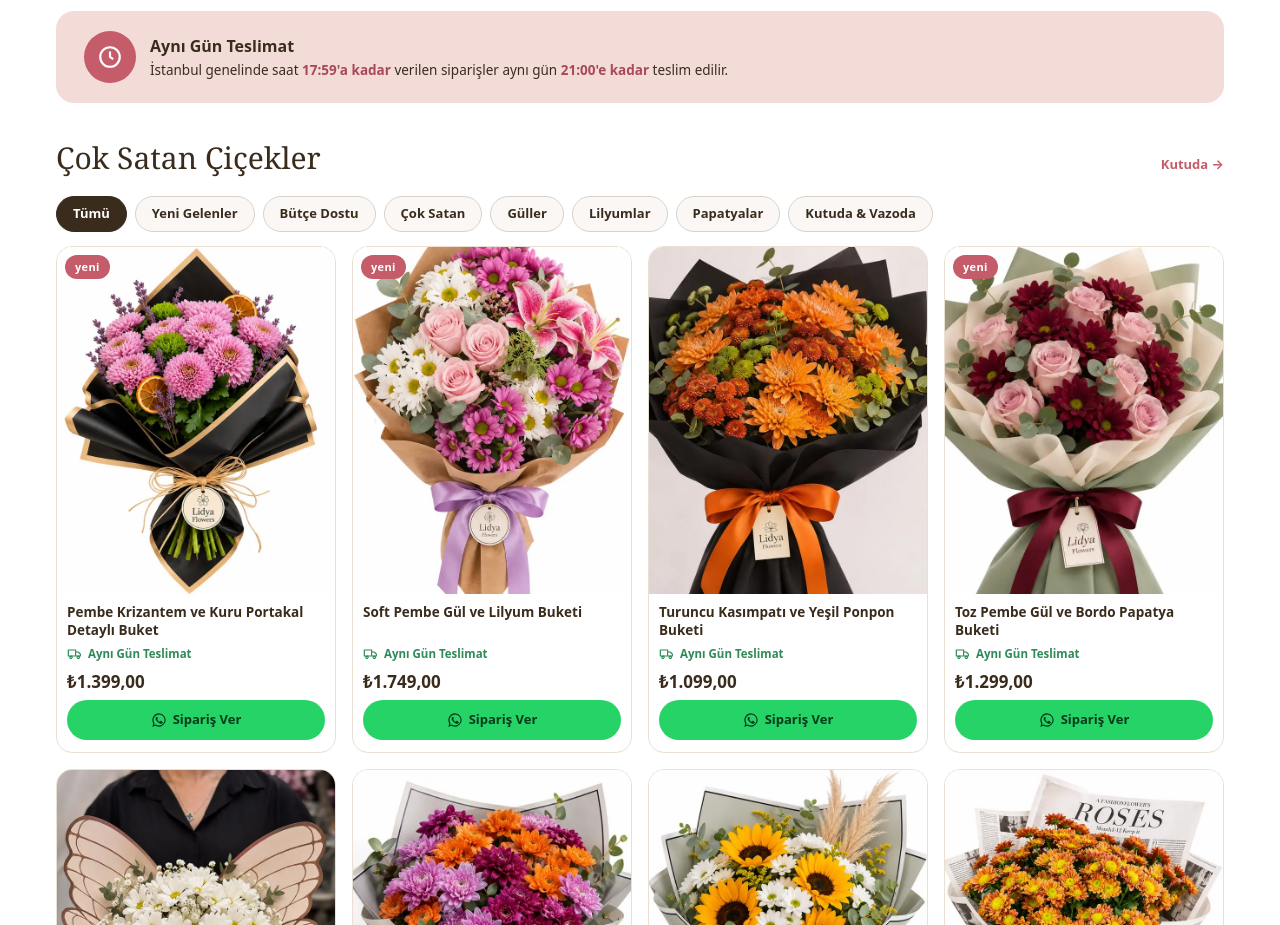
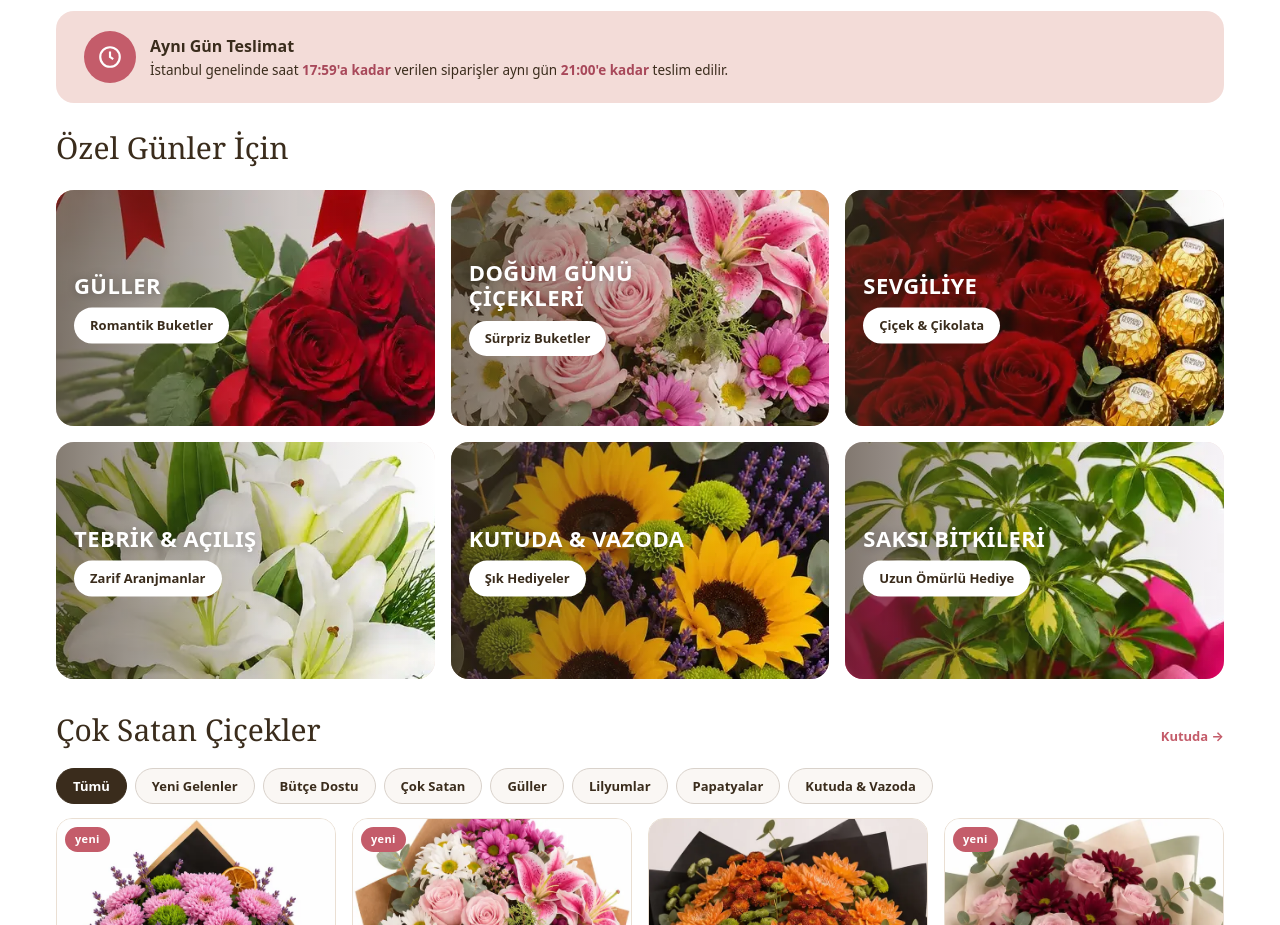
Before and after one commit to veinpsycoo/lidya-flowers-ornek, a plain HTML site: page index.html in a window 1280 px wide. Shown: the part 900-1825 px from the top of the page. Drawn offline with Linux system fonts and the light colour scheme.

Commit message:
Ana sayfa: büyük görselli kategori kartları

```diff
--- a/index.html
+++ b/index.html
@@ -112,6 +112,17 @@ footer a:hover{color:#fff}
 .kart .etk{position:absolute;left:8px;top:8px;background:var(--rose);color:#fff;font-size:11px;font-weight:800;letter-spacing:.03em;padding:4px 10px;border-radius:999px;text-transform:lowercase}
 .kart .tes{display:flex;align-items:center;gap:5px;font-size:11.5px;font-weight:700;color:#2e8b57}
 .kart .tes svg{width:16px;height:16px;fill:none;stroke:currentColor;stroke-width:1.8;flex:0 0 auto}
+.buyuk{display:grid;gap:12px;padding:6px 0 18px}
+.bk{position:relative;display:block;border-radius:18px;overflow:hidden;aspect-ratio:2.2/1;background:var(--pink)}
+.bk img{width:100%;height:100%;object-fit:cover;transition:transform .4s}
+.bk:hover img{transform:scale(1.04)}
+.bk::after{content:"";position:absolute;inset:0;background:linear-gradient(90deg,rgba(58,44,28,.62),rgba(58,44,28,.12) 62%,transparent)}
+.bk div{position:absolute;left:18px;top:50%;transform:translateY(-50%);z-index:1;max-width:62%}
+.bk h3{margin:0 0 10px;color:#fff;font:800 clamp(17px,4.8vw,22px)/1.15 system-ui,sans-serif;letter-spacing:.02em;text-transform:uppercase;text-shadow:0 1px 8px rgba(0,0,0,.25)}
+.bk span{display:inline-block;background:#fff;color:var(--ink);font-weight:700;font-size:13px;padding:8px 16px;border-radius:999px}
+.bk:hover span{background:var(--rose);color:#fff}
+@media(min-width:720px){.buyuk{grid-template-columns:repeat(2,1fr);gap:16px}}
+@media(min-width:1000px){.buyuk{grid-template-columns:repeat(3,1fr)}.bk{aspect-ratio:1.6/1}}
 .filtre{display:flex;gap:8px;overflow-x:auto;padding:2px 0 14px;scrollbar-width:none}
 .filtre::-webkit-scrollbar{display:none}
 .filtre button{flex:0 0 auto;height:36px;padding:0 16px;border:1px solid #d9d2cb;background:#faf7f4;color:var(--ink);border-radius:999px;font:600 13px/1 system-ui,sans-serif;cursor:pointer}
@@ -193,6 +204,19 @@ footer a:hover{color:#fff}
   <div><b>Aynı Gün Teslimat</b><p>İstanbul genelinde saat <strong>17:59'a kadar</strong> verilen siparişler aynı gün <strong>21:00'e kadar</strong> teslim edilir.</p></div>
  </div>
 
+
+ <section aria-labelledby="bk-b">
+  <div class="baslik"><h2 id="bk-b" class="serif">Özel Günler İçin</h2></div>
+  <div class="buyuk">
+   <a class="bk" href="#urunler"><img src="img/b-gul.webp" alt="" width="640" height="291" loading="lazy" decoding="async"><div><h3>Güller</h3><span>Romantik Buketler</span></div></a>
+   <a class="bk" href="#urunler"><img src="img/b-dogum.webp" alt="" width="640" height="291" loading="lazy" decoding="async"><div><h3>Doğum Günü Çiçekleri</h3><span>Sürpriz Buketler</span></div></a>
+   <a class="bk" href="#kutu"><img src="img/b-sevgili.webp" alt="" width="640" height="291" loading="lazy" decoding="async"><div><h3>Sevgiliye</h3><span>Çiçek &amp; Çikolata</span></div></a>
+   <a class="bk" href="#kutu"><img src="img/b-tebrik.webp" alt="" width="640" height="291" loading="lazy" decoding="async"><div><h3>Tebrik &amp; Açılış</h3><span>Zarif Aranjmanlar</span></div></a>
+   <a class="bk" href="#kutu"><img src="img/b-kutu.webp" alt="" width="640" height="291" loading="lazy" decoding="async"><div><h3>Kutuda &amp; Vazoda</h3><span>Şık Hediyeler</span></div></a>
+   <a class="bk" href="#urunler"><img src="img/b-saksi.webp" alt="" width="640" height="291" loading="lazy" decoding="async"><div><h3>Saksı Bitkileri</h3><span>Uzun Ömürlü Hediye</span></div></a>
+  </div>
+ </section>
+
  <section class="urunler" id="urunler" aria-labelledby="u-b">
   <div class="baslik"><h2 id="u-b" class="serif">Çok Satan Çiçekler</h2><a href="#kutu">Kutuda →</a></div>
   <div class="filtre" role="group" aria-label="Filtre"><button class="on" data-k="">Tümü</button><button data-k="yeni">Yeni Gelenler</button><button data-k="butce">Bütçe Dostu</button><button data-k="cok">Çok Satan</button><button data-k="gul">Güller</button><button data-k="lilyum">Lilyumlar</button><button data-k="papatya">Papatyalar</button><button data-k="kutu">Kutuda &amp; Vazoda</button></div>
```
Also changed, not shown: img/b-dogum.webp (added), img/b-gul.webp (added), img/b-kutu.webp (added), img/b-saksi.webp (added), img/b-sevgili.webp (added), img/b-tebrik.webp (added).
